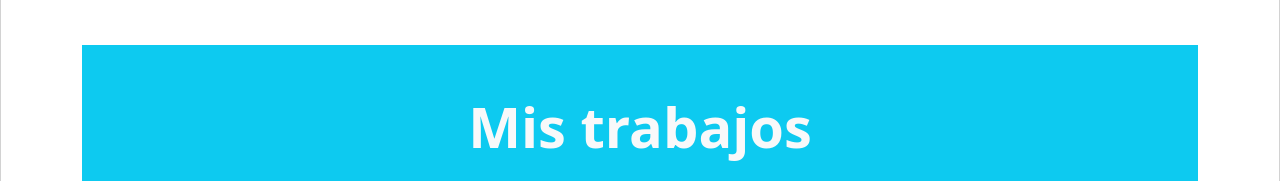
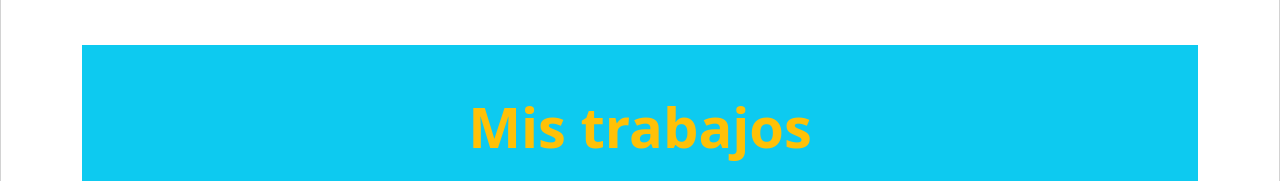
Before and after one commit to valdevit1/desafiofinalgit, a plain HTML site: page Index.html in a window 1280 px wide. Shown: the part 1000-1181 px from the top of the page. Drawn offline with nearby package versions, Linux system fonts and the light colour scheme.

Commit message:
cambio color mis trabajos

```diff
--- a/Index.html
+++ b/Index.html
@@ -117,7 +117,7 @@
 
       <section id="Mis-trabajos" class="my-5 p-5 bg-info">
 
-        <h2 class="display-4 fw-bold text-center text-light mb-3">Mis trabajos</h2>
+        <h2 class="display-4 fw-bold text-center text-warning mb-3">Mis trabajos</h2>
 
         <div class="row">
             <div class="col-12 col-sm-4 py-2">
```
